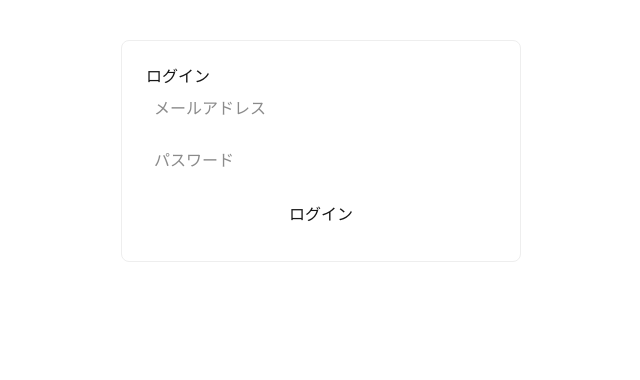
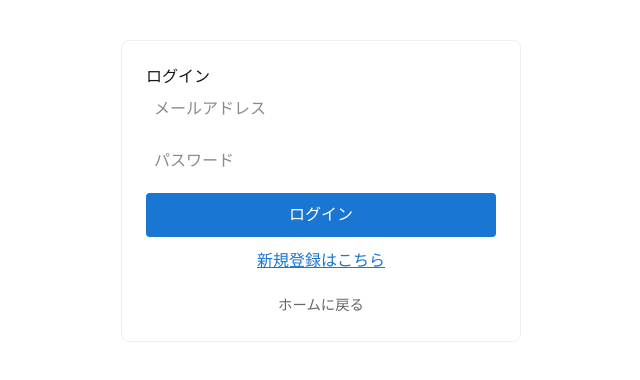
Before and after one commit to taipy0649/nextjs-boilerplate, a Next.js app: page /login in a window 1280 px wide. Shown: the top 380 px of the page, without its empty margins (319-959 px from the left). Built offline with nearby package versions, Linux system fonts and the light colour scheme; no server answers.

Commit message:
Add: Enhance login and home pages with session management and user feedback

```diff
--- a/app/login-success/page.tsx
+++ b/app/login-success/page.tsx
@@ -1,4 +1,41 @@
+"use client";
+
+import { useRouter } from "next/navigation";
+import { useEffect, useState } from "react";
+import { supabase } from "../../lib/supabaseClient";
+
 export default function LoginSuccessPage() {
+  const router = useRouter();
+  const [user, setUser] = useState<any>(null);
+  const [loading, setLoading] = useState(true);
+  const [mounted, setMounted] = useState(false);
+
+  useEffect(() => {
+    setMounted(true);
+
+    const checkSession = async () => {
+      const { data } = await supabase.auth.getSession();
+      setUser(data?.session?.user || null);
+      setLoading(false);
+    };
+
+    checkSession();
+  }, []);
+
+  const handleSignOut = async () => {
+    await supabase.auth.signOut();
+    router.push("/");
+  };
+
+  const handleBackToHome = () => {
+    router.push("/");
+  };
+
+  // Don't render until component has mounted
+  if (!mounted) {
+    return null;
+  }
+
   return (
     <div
       style={{
@@ -11,7 +48,37 @@ export default function LoginSuccessPage() {
       }}
     >
       <h2>ログインが成功しました</h2>
-      <p>ようこそ！</p>
+      {user && <p>ようこそ！{user.email}</p>}
+
+      <div style={{ marginTop: 24 }}>
+        <button
+          onClick={handleBackToHome}
+          style={{
+            padding: "8px 16px",
+            marginRight: 8,
+            background: "#f0f0f0",
+            border: "1px solid #ddd",
+            borderRadius: 4,
+            cursor: "pointer",
+          }}
+        >
+          ホームに戻る
+        </button>
+
+        <button
+          onClick={handleSignOut}
+          style={{
+            padding: "8px 16px",
+            background: "#ff4d4f",
+            border: "none",
+            color: "white",
+            borderRadius: 4,
+            cursor: "pointer",
+          }}
+        >
+          サインアウト
+        </button>
+      </div>
     </div>
   );
 }
--- a/app/login/page.tsx
+++ b/app/login/page.tsx
@@ -2,6 +2,7 @@
 import { useRouter } from "next/navigation";
 import { useState, useEffect } from "react";
 import { supabase } from "../../lib/supabaseClient";
+import Link from "next/link";
 
 export default function LoginPage() {
   const router = useRouter();
@@ -10,27 +11,70 @@ export default function LoginPage() {
   const [error, setError] = useState("");
   const [loading, setLoading] = useState(false);
   const [mounted, setMounted] = useState(false);
+  const [isSignUp, setIsSignUp] = useState(false);
 
   // Only render the component after it has mounted on the client
   useEffect(() => {
     setMounted(true);
-  }, []);
+
+    // Check if already logged in
+    const checkSession = async () => {
+      const { data } = await supabase.auth.getSession();
+      if (data?.session) {
+        router.push("/login-success");
+      }
+    };
+
+    checkSession();
+  }, [router]);
 
   const handleLogin = async (e: React.FormEvent) => {
     e.preventDefault();
     setLoading(true);
     setError("");
+
+    try {
+      if (isSignUp) {
+        // Handle sign up
+        const { error } = await supabase.auth.signUp({
+          email,
+          password,
+        });
+
+        if (error) {
+          setError(error.message);
+        } else {
+          // Show success message and switch to login mode
+          alert(
+            "登録確認メールを送信しました。メールを確認してアカウントを有効化してください。"
+          );
+          setIsSignUp(false);
+        }
+      } else {
+        // Handle sign in
         const { error } = await supabase.auth.signInWithPassword({
           email,
           password,
         });
-    setLoading(false);
+
         if (error) {
           setError(error.message);
         } else {
           router.push("/login-success");
         }
+      }
+    } catch (err) {
+      setError("ログイン処理中にエラーが発生しました。");
+      console.error(err);
+    } finally {
+      setLoading(false);
+    }
   };
+
+  // Don't render anything until component has mounted on the client
+  if (!mounted) {
+    return null;
+  }
 
   // Don't render anything until component has mounted on the client
   if (!mounted) {
@@ -47,7 +91,7 @@ export default function LoginPage() {
         borderRadius: 8,
       }}
     >
-      <h2>ログイン</h2>
+      <h2>{isSignUp ? "新規登録" : "ログイン"}</h2>
       <form onSubmit={handleLogin}>
         <div style={{ marginBottom: 12 }}>
           <input
@@ -73,10 +117,43 @@ export default function LoginPage() {
         <button
           type="submit"
           disabled={loading}
-          style={{ width: "100%", padding: 10 }}
+          style={{
+            width: "100%",
+            padding: 10,
+            marginBottom: 12,
+            background: isSignUp ? "#4caf50" : "#1976d2",
+            color: "white",
+            border: "none",
+            borderRadius: 4,
+          }}
         >
-          {loading ? "ログイン中..." : "ログイン"}
+          {loading ? "処理中..." : isSignUp ? "アカウント登録" : "ログイン"}
         </button>
+
+        <div style={{ textAlign: "center" }}>
+          <button
+            type="button"
+            onClick={() => setIsSignUp(!isSignUp)}
+            style={{
+              background: "none",
+              border: "none",
+              color: "#1976d2",
+              cursor: "pointer",
+              textDecoration: "underline",
+            }}
+          >
+            {isSignUp ? "ログインへ戻る" : "新規登録はこちら"}
+          </button>
+        </div>
+
+        <div style={{ marginTop: 20, textAlign: "center" }}>
+          <Link
+            href="/"
+            style={{ color: "#666", textDecoration: "none", fontSize: "0.9em" }}
+          >
+            ホームに戻る
+          </Link>
+        </div>
       </form>
     </div>
   );
--- a/app/page.tsx
+++ b/app/page.tsx
@@ -1,9 +1,51 @@
+"use client";
+
 import Image from "next/image";
 import Link from "next/link";
+import { useEffect, useState } from "react";
+import { supabase } from "../lib/supabaseClient";
 
 export default function Home() {
+  const [user, setUser] = useState<any>(null);
+  const [loading, setLoading] = useState(true);
+  const [mounted, setMounted] = useState(false);
+
+  useEffect(() => {
+    setMounted(true);
+
+    const checkSession = async () => {
+      const { data } = await supabase.auth.getSession();
+      setUser(data?.session?.user || null);
+      setLoading(false);
+    };
+
+    checkSession();
+  }, []);
+
   return (
     <div className="grid grid-rows-[20px_1fr_20px] items-center justify-items-center min-h-screen p-8 pb-20 gap-16 sm:p-20 font-[family-name:var(--font-geist-sans)]">
+      <header className="w-full flex justify-end px-4 py-2 absolute top-0">
+        {mounted &&
+          (loading ? (
+            <div className="p-2">読み込み中...</div>
+          ) : user ? (
+            <div className="flex gap-4">
+              <span className="p-2">{user.email}</span>
+              <Link href="/login-success">
+                <button className="rounded-full border border-solid border-green-500 bg-green-500 text-white px-6 py-2 font-semibold hover:bg-green-600 transition-colors">
+                  マイページ
+                </button>
+              </Link>
+            </div>
+          ) : (
+            <Link href="/login">
+              <button className="rounded-full border border-solid border-blue-500 bg-blue-500 text-white px-6 py-2 font-semibold hover:bg-blue-600 transition-colors">
+                ログイン
+              </button>
+            </Link>
+          ))}
+      </header>
+
       <main className="flex flex-col gap-[32px] row-start-2 items-center sm:items-start">
         <Image
           className="dark:invert"
@@ -14,13 +56,6 @@ export default function Home() {
           priority
         />
         <ol className="list-inside list-decimal text-sm/6 text-center sm:text-left font-[family-name:var(--font-geist-mono)]">
-          <div className="mt-6 flex justify-center">
-            <Link href="/login">
-              <button className="rounded-full border border-solid border-blue-500 bg-blue-500 text-white px-6 py-2 font-semibold hover:bg-blue-600 transition-colors">
-                ログイン
-              </button>
-            </Link>
-          </div>
           <li className="mb-2 tracking-[-.01em]">
             Get started by editing{" "}
             <code className="bg-black/[.05] dark:bg-white/[.06] px-1 py-0.5 rounded font-[family-name:var(--font-geist-mono)] font-semibold">
```
Lines whose indentation alone changed are shown as unchanged.
